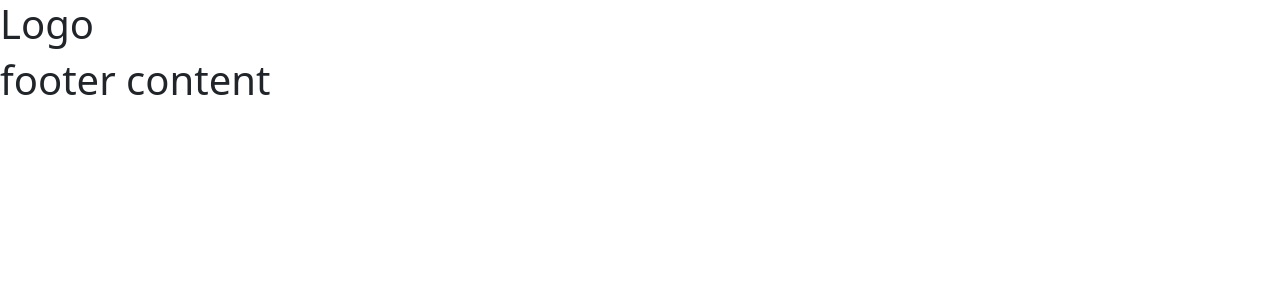
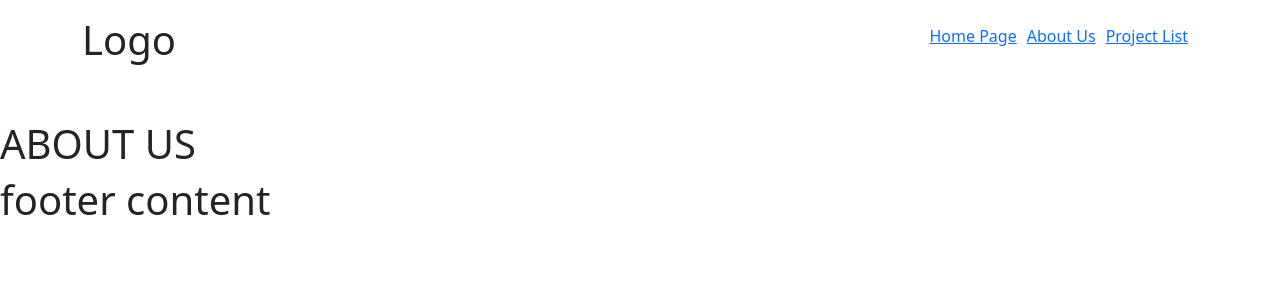
Before and after one commit to Therakar/vite-boolfolio, a Vue app: page /about-us in a window 1280 px wide. Before the commit this address had no page. Shown: the top 300 px of the page. Built offline with nearby package versions, Linux system fonts and the light colour scheme.

Commit message:
inserimento nav

```diff
--- a/src/components/AppHeader.vue
+++ b/src/components/AppHeader.vue
@@ -6,10 +6,22 @@ export default {
 
 <template>
   <header>
-    <h1>Logo</h1>
+    <div class="container d-flex justify-content-between align-items-center pt-3 mb-5">
+      <h1>Logo</h1>
+      <nav>
+        <ul class="d-flex list-unstyled">
+          <li><router-link to="home">Home Page</router-link></li>
+          <li><router-link to="about-us">About Us</router-link></li>
+          <li><router-link to="list-projects">Project List</router-link></li>
+        </ul>
+      </nav>
+    </div>
+
   </header>
 </template>
 
 <style lang="scss" scoped>
-
+  li{
+    margin-right: 10px;
+  }
 </style>
--- a/src/components/CardProject.vue
+++ b/src/components/CardProject.vue
@@ -32,10 +32,12 @@
                 </div>
                 <div v-else>
                     Technology:
-                    <span class="badge text-bg-dark me-1" >No Technology</span>
+                    <span class="badge text-bg-dark" >No Technology</span>
                 </div>
             </div>
+            <a href="#" class="btn btn-primary mt-2">INFO</a>
         </div>
+
     </div>
 
 </template>
--- /dev/null
+++ b/src/pages/AboutUs.vue
@@ -0,0 +1,15 @@
+<script>
+    export default {
+        name:'AboutUs',
+    }
+</script>
+
+<template>
+    <section>
+        <h1>ABOUT US</h1>
+    </section>
+</template>
+
+<style lang="scss" scoped>
+
+</style>
--- a/src/router.js
+++ b/src/router.js
@@ -2,6 +2,7 @@ import { createRouter, createWebHistory } from "vue-router";
 
 //Pages
 import HomePage from './pages/HomePage.vue';
+import AboutUs from './pages/AboutUs.vue';
 import ListProjects from './components/ListProjects.vue';
 
 const router = createRouter({
@@ -11,6 +12,16 @@ const router = createRouter({
             path: '/',
             name: 'home',
             component: HomePage,
+        },
+        {
+            path: '/about-us',
+            name: 'about-us',
+            component: AboutUs,
+        },
+        {
+            path: '/list-projects',
+            name: 'list-projects',
+            component: ListProjects,
         }
     ]
 })
```
